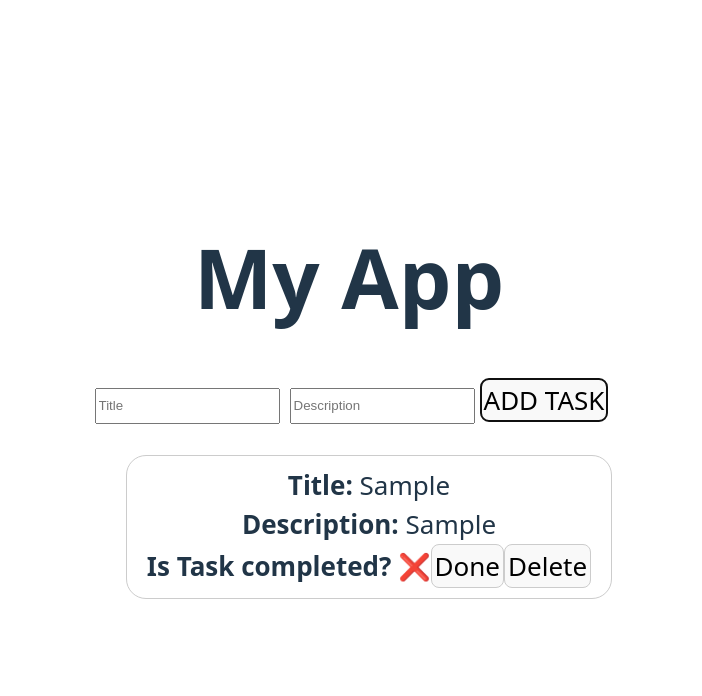
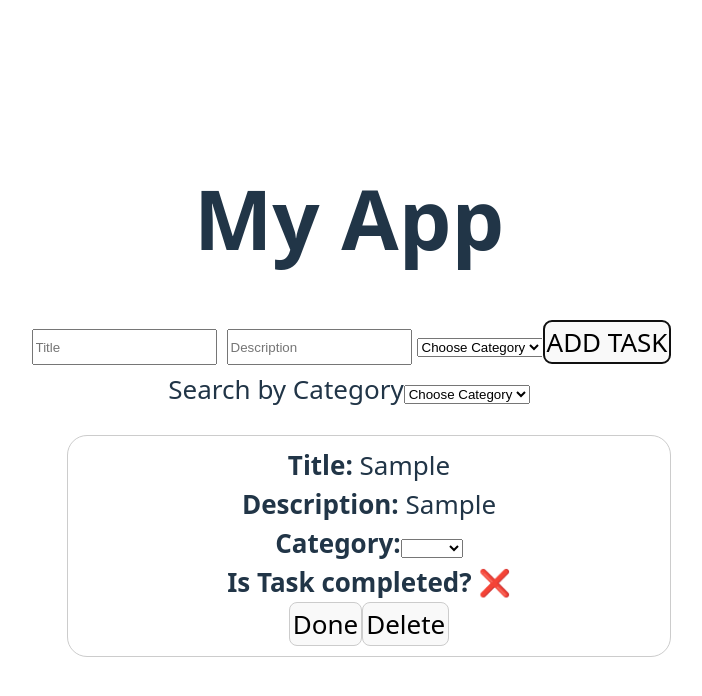
Before and after one commit to anna-manorik/travel-agency, a React (Vite) app: page / in a window 1280 px wide. Both pictures are taken after typing "Sample", "Sample" into the empty fields and a click on the button "ADD TASK". Shown: the top 696 px of the page, without its empty margins (291-993 px from the left). Built offline with nearby package versions, Linux system fonts and the light colour scheme.

Commit message:
added searching by category functionality for tasks

```diff
--- a/src/App.tsx
+++ b/src/App.tsx
@@ -3,16 +3,19 @@ import './App.css'
 import TaskList from './components/TaskList'
 import AddingForm from './components/AddingForm'
 import { TaskProps } from './types/TaskProps';
+import SearchForm from './components/SearchForm'
 import { nanoid } from 'nanoid';
 
 function App() {
   const [taskList, setTaskList] = useState<TaskProps[]>([])
+  const [filteredTaskList, setFilteredTaskList] = useState<TaskProps[]>([])
 
-  const addTask = (title: string, description: string) => {
+  const addTask = (title: string, description: string, category: string) => {
     const newTask = {
       id: nanoid(),
       title,
       description,
+      category,
     }
 
     setTaskList([...taskList, newTask])
@@ -48,18 +51,26 @@ function App() {
     const newArray = taskList.map(task => task.id === id ? {...task, [fieldType]: newValue} : task)
 
     setTaskList(newArray)
-
   }
 
   const deleteTask = (id: string) => {
     setTaskList(taskList.filter(task => task.id !== id))
   }
 
+  const searchTasks = (category: string) => {
+    if(category === 'All') {
+      setFilteredTaskList(taskList)
+      return
+    }
+    setFilteredTaskList(taskList.filter(task => task.category === category))
+  }
+
   return (
     <>
       <h1>My App</h1>
       <AddingForm addTask={addTask}></AddingForm>
-      <TaskList taskList={taskList} editTaskFunk={editTask} deleteTaskFunk={deleteTask}></TaskList>
+      <SearchForm searchTasksFunk={searchTasks}></SearchForm>
+      <TaskList taskList={filteredTaskList.length > 0 ? filteredTaskList : taskList} editTaskFunk={editTask} deleteTaskFunk={deleteTask}></TaskList>
     </>
   )
 }
--- a/src/components/AddingForm.tsx
+++ b/src/components/AddingForm.tsx
@@ -1,25 +1,33 @@
-import React from "react"
 import { useState } from 'react'
 
 type AddingFormProp = {
-    addTask: (title: string, description: string) => void
+    addTask: (title: string, description: string, category: string) => void
 }
 
 const AddingForm = ({ addTask }: AddingFormProp) => {
     const [title, setTitle] = useState('')
     const [description, setDescription] = useState('')
+    const [category, setCategory] = useState("")
 
     const handleSubmit = (e: any) => {
         e.preventDefault();
-        addTask(title, description);
+        addTask(title, description, category);
         setTitle('')
         setDescription('')
+        setCategory('')
     }
 
     return (
         <form onSubmit={handleSubmit}>
             <input type="text" placeholder="Title" value={title} onChange={(e) => setTitle(e.target.value)} />
             <input type="text" placeholder="Description" value={description} onChange={(e) => setDescription(e.target.value)} />
+                <select value={category} onChange={(e) => setCategory(e.target.value)}>
+                    <option value="" disabled>Choose Category</option>
+                    <option>Home</option>
+                    <option>Work</option>
+                    <option>Family</option>
+                    <option>Study</option>
+                </select>
             <button>ADD TASK</button>
         </form>
     )
--- /dev/null
+++ b/src/components/SearchForm.tsx
@@ -0,0 +1,31 @@
+import { useState } from "react"
+
+type SearchProps = {
+    searchTasksFunk: (category: string) => void
+}
+
+const SearchForm = ({ searchTasksFunk }: SearchProps) => {
+    const [choosedCategory, setCategory] = useState('')
+
+    const handleChange = (e: React.ChangeEvent<HTMLSelectElement>) => {
+        const selectedValue = e.target.value;
+        setCategory(selectedValue);
+        searchTasksFunk(selectedValue); // одразу передаємо вибране значення
+      };
+
+    return (
+        <>
+            <label>Search by Category</label>
+                <select value={choosedCategory} onChange={handleChange}>
+                    <option value="" disabled>Choose Category</option>
+                    <option>All</option>
+                    <option>Home</option>
+                    <option>Work</option>
+                    <option>Family</option>
+                    <option>Study</option>
+                </select>
+        </>
+    )
+}
+
+export default SearchForm
--- a/src/components/Task.tsx
+++ b/src/components/Task.tsx
@@ -1,7 +1,7 @@
 import { TaskPropsAdditional } from '../types/TaskProps'
 import { useState } from 'react';
 
-const Task = ({ id, title, description, editTaskFunk, deleteTaskFunk }: TaskPropsAdditional) => {
+const Task = ({ id, title, description, category, editTaskFunk, deleteTaskFunk }: TaskPropsAdditional) => {
     const [isCompleted, setIsCompleted] = useState(false);
 
     const toggleComplete = () => {
@@ -13,7 +13,14 @@ const Task = ({ id, title, description, editTaskFunk, deleteTaskFunk }: TaskProp
             <div className='task-item'>
                 <b>Title:</b><span> <span id='title' onClick={() => editTaskFunk(id, 'title')}>{title}</span></span><br></br>
                 <b>Description:</b><span> <span id='description' onClick={() => editTaskFunk(id, 'description')}>{description}</span></span><br></br>
-                <span><b>Is Task completed?</b> {isCompleted ? '✅' : '❌'}</span>
+                <b>Category:</b><select>
+                    <option>{category}</option>
+                    <option>Home</option>
+                    <option>Work</option>
+                    <option>Family</option>
+                    <option>Study</option>
+                </select><br></br>
+                <span><b>Is Task completed?</b> {isCompleted ? '✅' : '❌'}</span><br></br>
                 <button onClick={toggleComplete}>
                     {isCompleted ? 'Reopen' : 'Done'}
                 </button>
--- a/src/components/TaskList.tsx
+++ b/src/components/TaskList.tsx
@@ -4,8 +4,8 @@ import Task from './Task'
 export const TaskList = ({ taskList, editTaskFunk, deleteTaskFunk }: TaskListProps) => {
     return (
         <ul className="task-list">
-            {taskList.map(({ id, title, description }) => (
-                <Task id={id} title={title} description={description} editTaskFunk={editTaskFunk} deleteTaskFunk={deleteTaskFunk} />
+            {taskList.map(({ id, title, description, category }) => (
+                <Task id={id} title={title} description={description} category={category} editTaskFunk={editTaskFunk} deleteTaskFunk={deleteTaskFunk} />
             ))}
         </ul>
     )
--- a/src/types/TaskProps.tsx
+++ b/src/types/TaskProps.tsx
@@ -2,7 +2,7 @@ export type TaskProps = {
     id: string,
     title: string;
     description: string;
-    // deleteTaskFunk: (id: string) => void;
+    category: string,
 };
 
 export type TaskPropsAdditional = TaskProps & {
```
